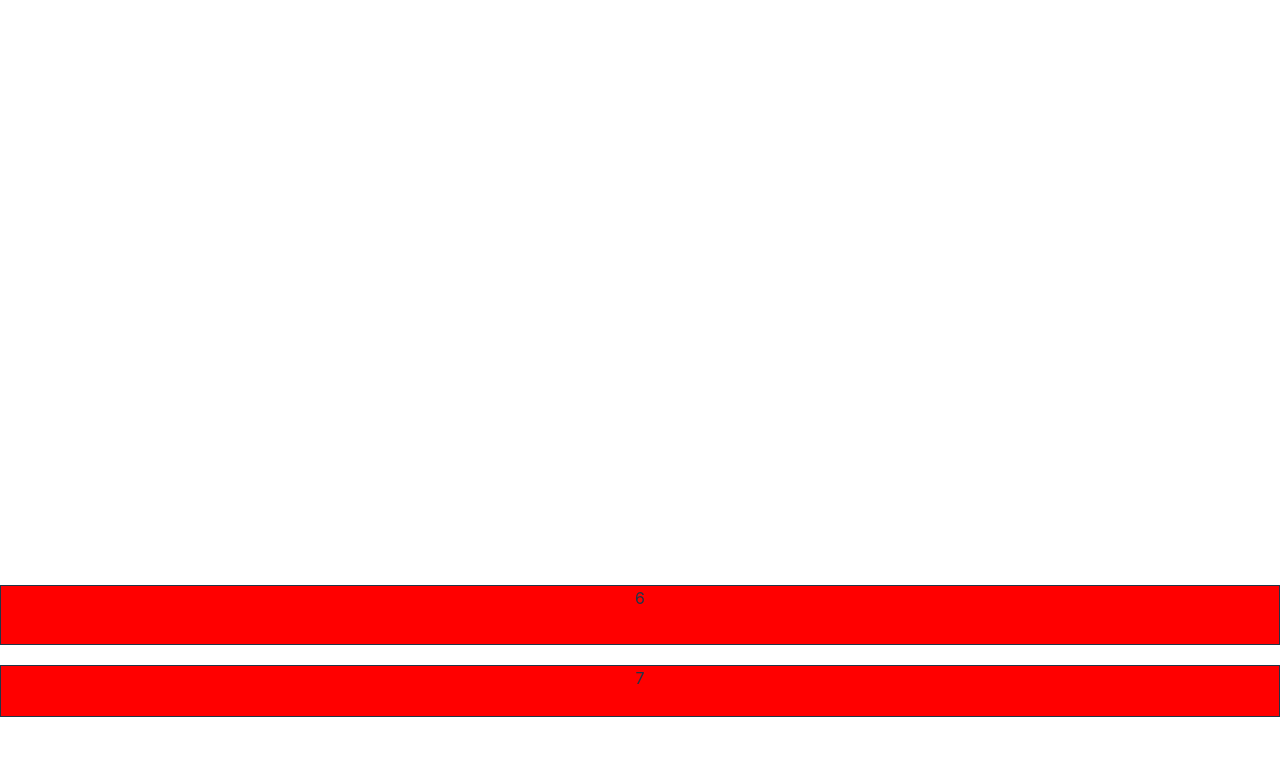
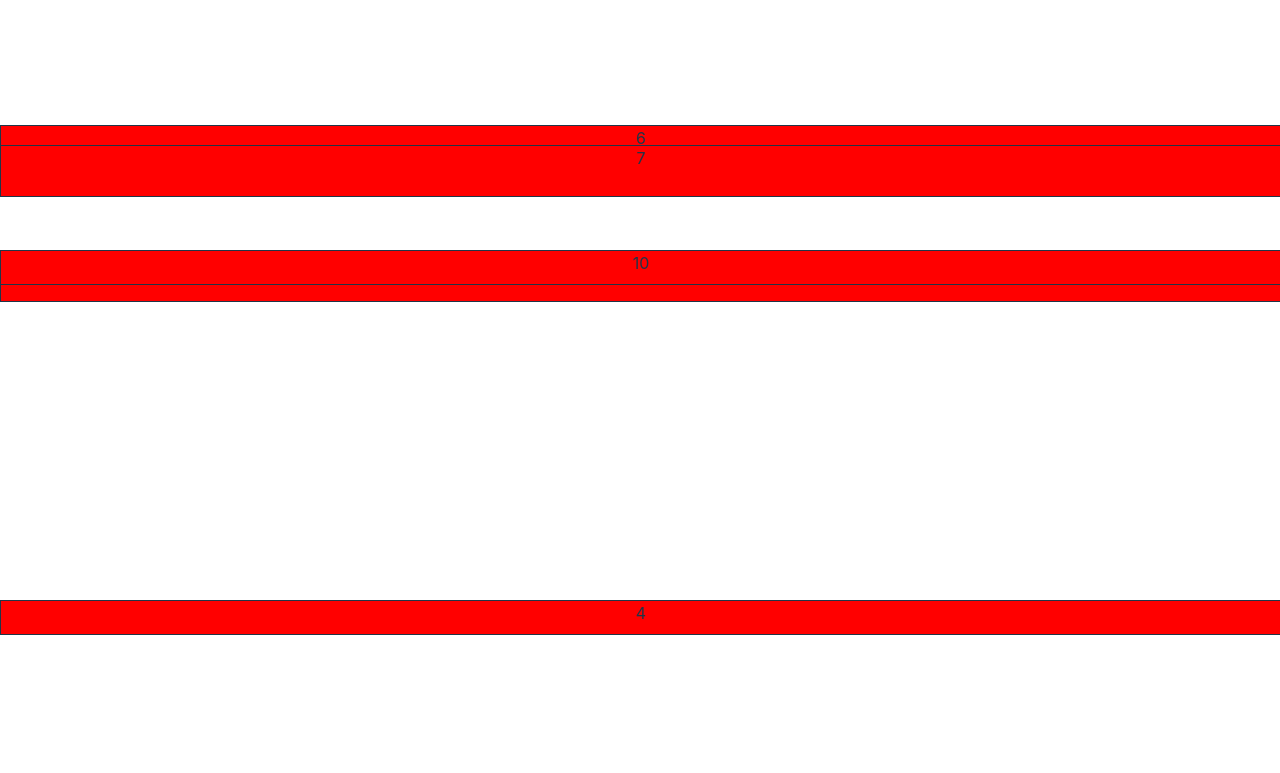
Before and after one commit to fawzibazari/frontjs-rendering-events, a React (Vite) app: page / in a window 1280 px wide. Shown: the part 900-1673 px from the top of the page. Built offline with nearby package versions, Linux system fonts and the light colour scheme.

Commit message:
working on it ...

```diff
--- a/input.json
+++ b/input.json
@@ -81,7 +81,7 @@
   },
   {
     "id": 17,
-    "start": "14:00",
+    "start": "21:00",
     "duration": 30
   }
 ]
--- a/src/App.tsx
+++ b/src/App.tsx
@@ -1,5 +1,5 @@
 import "./App.css";
-import input from "../input.json";
+import first_input from "../input.json";
 
 function App() {
   // function toHoursAndMinutes(totalMinutes: number) {
@@ -16,44 +16,72 @@ function App() {
     return date;
   }
 
-
   function endTime(start: string, duration: number) {
     const date1 = new Date(`01/01/1970 ${start}`);
     const newDate = addMinutes(date1, duration);
     const currentHour = newDate.getHours();
     const currentMinute = newDate.getMinutes();
 
-    return `${currentHour}:${currentMinute}`
+    return `${currentHour < 10 ? "0" + currentHour : currentHour}:${
+      currentMinute == 0 ? currentMinute + "0" : currentMinute
+    }`;
+  }
 
+  function ArrayFormater(
+    array: { id: number; start: string; duration: number }[]
+  ) {
+    const newArray = [];
+    for (let index = 0; index < array.length; index++) {
+      const element = array[index];
+      const newObject = {
+        id: element.id,
+        duration: element.duration,
+        start: element.start,
+        startPx: element.start.replace(":", "").toString() + "px",
+        height: (element.duration / 60) * 100,
+        end: endTime(element.start, element.duration),
+      };
+      newArray.push(newObject);
+    }
 
+    for (let index = 0; index < newArray.length; index++) {
+      let second_iterator = index + 1;
+      while (second_iterator < newArray.length) {
+        if (newArray[second_iterator].start < newArray[index].start) {
+          const temp: any = newArray[index];
+          newArray[index] = newArray[second_iterator];
+          newArray[second_iterator] = temp;
+        }
+        second_iterator++;
+      }
+    }
+    return newArray;
   }
+
   // if inférieurer a end time du premier ils se chevauchent forcement
   return (
     <div style={{ height: "2400px", width: "100%" }}>
-      {input.map((list, index) => {
-        const newObject = {
-          id: list.id,
-          duration: list.duration,
-          start: list.start,
-          startPx: list.start.replace(":", "").toString() + "px",
-          height: (list.duration / 60) * 100,
-          end: endTime(list.start, list.duration)
-        };
+      {ArrayFormater(first_input).map((list, index, input) => {
+        // console.log(newObject.start < newObject.end[index - 1]);
 
-        console.log(newObject);
-
-        // console.log(index);
         // if (list.start < list.end[index -1]) {
 
-        if (list.start) {
+        if (
+          (input[index - 1] == undefined ? "" : input[index - 1].end) >=
+          list.start
+        ) {
+          console.log(input[index - 1].end, list.start);
+          console.log(input[index - 1].end > list.start);
+          console.log(input[index - 1].id, list.id);
           return (
             <div
               style={{
                 backgroundColor: "red",
-                position: "relative",
+                position: "absolute",
                 border: "1px solid",
-                top: newObject.startPx,
-                height: newObject.height,
+                width: "100%",
+                top: list.startPx,
+                height: list.height,
               }}
               key={list.id}
             >
```
